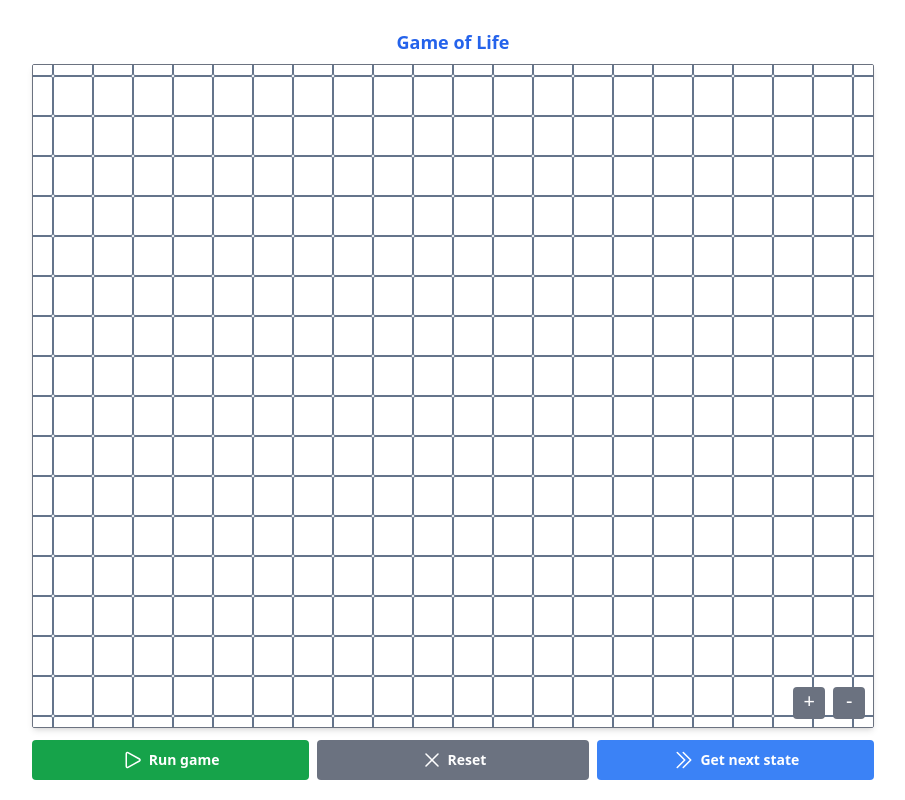
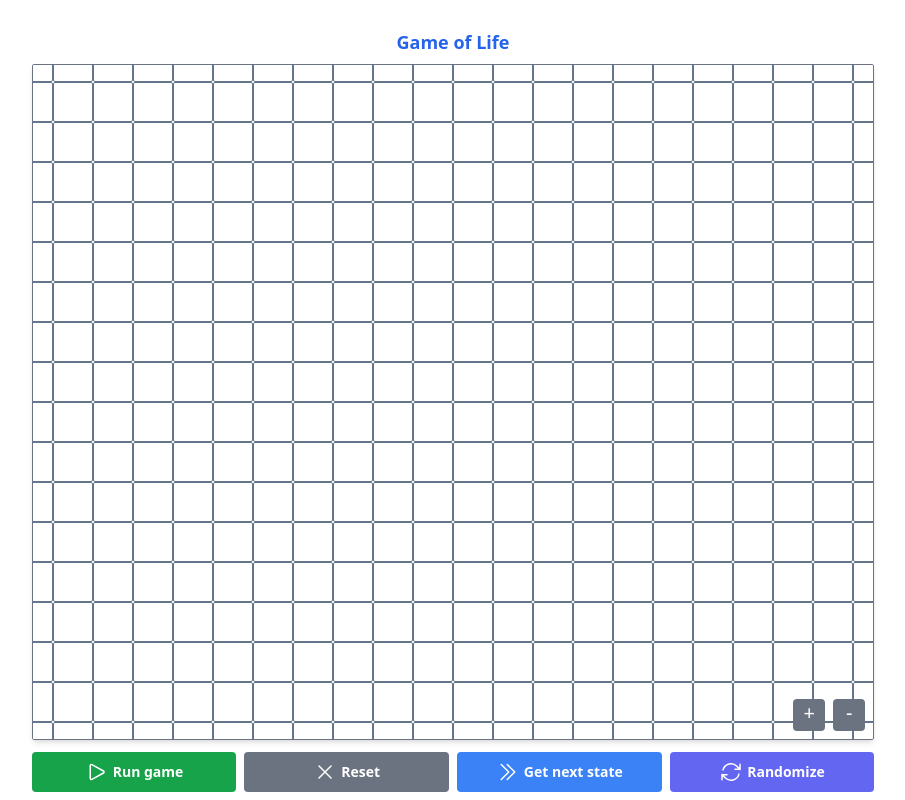
Before and after one commit to samdalvai/game-of-life, a React (Vite) app: page / in a window 1280 px wide. Shown: the whole page, without its empty margins (187-1092 px from the left). Built offline with nearby package versions, Linux system fonts and the light colour scheme.

Commit message:
Add button for randomization of game board state

```diff
--- a/src/components/GameBoard.tsx
+++ b/src/components/GameBoard.tsx
@@ -1,6 +1,6 @@
 import { useState } from 'react';
 import { CellMatrix, CellState, Coordinates } from '../types/game';
-import { initializeCellMatrix } from '../core/game';
+import { initializeCellMatrix, initializeRandomCellMatrix } from '../core/game';
 import { getNextCellMatrixState } from '../core/rules';
 import TimedCounter from './TimedCounter';
 import CellMatrixField from './CellMatrixField';
@@ -22,8 +22,8 @@ const GameBoard = ({ rows, columns }: { rows: number, columns: number }) => {
         setCellMatrix(updatedCellMatrix);
     };
 
-    const handleGetNextState = () => {
-        setCellMatrix((current) => getNextCellMatrixState(current));
+    const handleRunGame = () => {
+        setGameRunning((current) => !current);
     };
 
     const handleResetState = () => {
@@ -31,8 +31,12 @@ const GameBoard = ({ rows, columns }: { rows: number, columns: number }) => {
         setGameRunning(false);
     };
 
-    const handleRunGame = () => {
-        setGameRunning((current) => !current);
+    const handleGetNextState = () => {
+        setCellMatrix((current) => getNextCellMatrixState(current));
+    };
+
+    const handleRandomizeState = () => {
+        setCellMatrix(initializeRandomCellMatrix(rows, columns));
     };
 
     return <div className="w-full h-full xl:w-2/3 flex flex-col justify-center">
@@ -42,33 +46,46 @@ const GameBoard = ({ rows, columns }: { rows: number, columns: number }) => {
         <ZoomableWindow>
             <CellMatrixField cellMatrix={cellMatrix} onCellClick={handleCellClick} />
         </ZoomableWindow>
-        <div className="py-3 w-full flex flex-col md:flex-row">
-            <div className="w-full md:w-2/3 flex">
-                <div className="w-1/2 pe-1">
+        <div className="pt-3 w-full flex flex-col md:flex-row">
+            <div className="w-full md:w-1/2 flex md:pe-1">
+                <div className="pe-1 w-1/2">
                     <Button
                         text={!gameRunning ? 'Run game' : 'Stop game'}
                         icon={!gameRunning ? <PlayIcon /> : <PauseIcon />}
                         color={!gameRunning ? 'green' : 'red'}
-                        onClick={handleRunGame} />
+                        onClick={handleRunGame}
+                    />
                 </div>
-                <div className="ps-1 md:pe-1 w-1/2">
+                <div className="ps-1 w-1/2">
                     <Button
                         text="Reset"
                         icon={<DeleteIcon />}
                         color="gray"
-                        onClick={handleResetState} />
+                        onClick={handleResetState}
+                    />
                 </div>
             </div>
-            <div className="pt-2 md:ps-1 md:pt-0 w-full md:w-1/3">
-                <Button
-                    text="Get next state"
-                    icon={<NextIcon />}
-                    color="blue"
-                    onClick={handleGetNextState} />
+            <div className="w-full md:w-1/2 flex pt-2 md:ps-1 md:pt-0">
+                <div className="pe-1 w-1/2">
+                    <Button
+                        text="Get next state"
+                        icon={<NextIcon />}
+                        color="blue"
+                        onClick={handleGetNextState}
+                    />
+                </div>
+                <div className="ps-1 w-1/2">
+                    <Button
+                        text="Randomize"
+                        icon={<UpdateIcon />}
+                        color="indigo"
+                        onClick={handleRandomizeState}
+                    />
+                </div>
             </div>
         </div>
         {gameRunning && <TimedCounter interval={100} onCount={handleGetNextState} />}
-    </div>;
+    </div >;
 };
 
 export default GameBoard;
```
